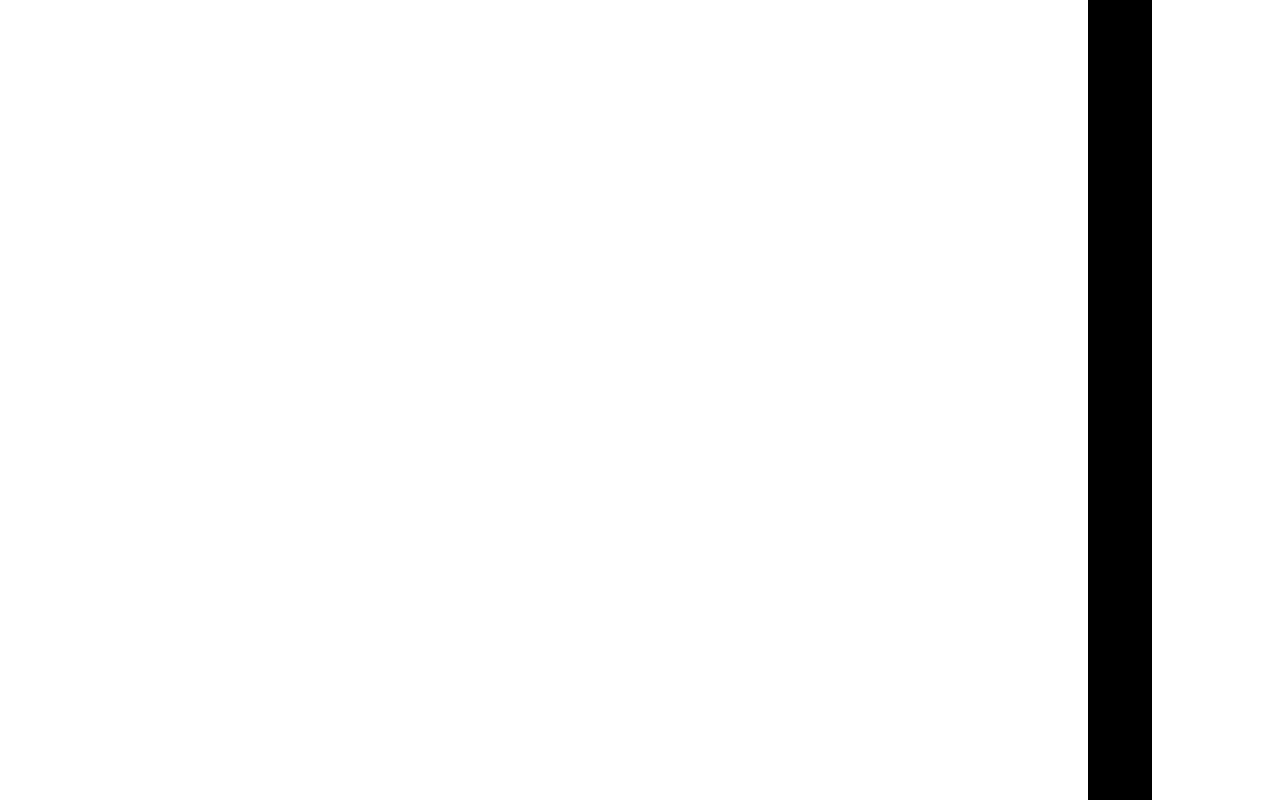
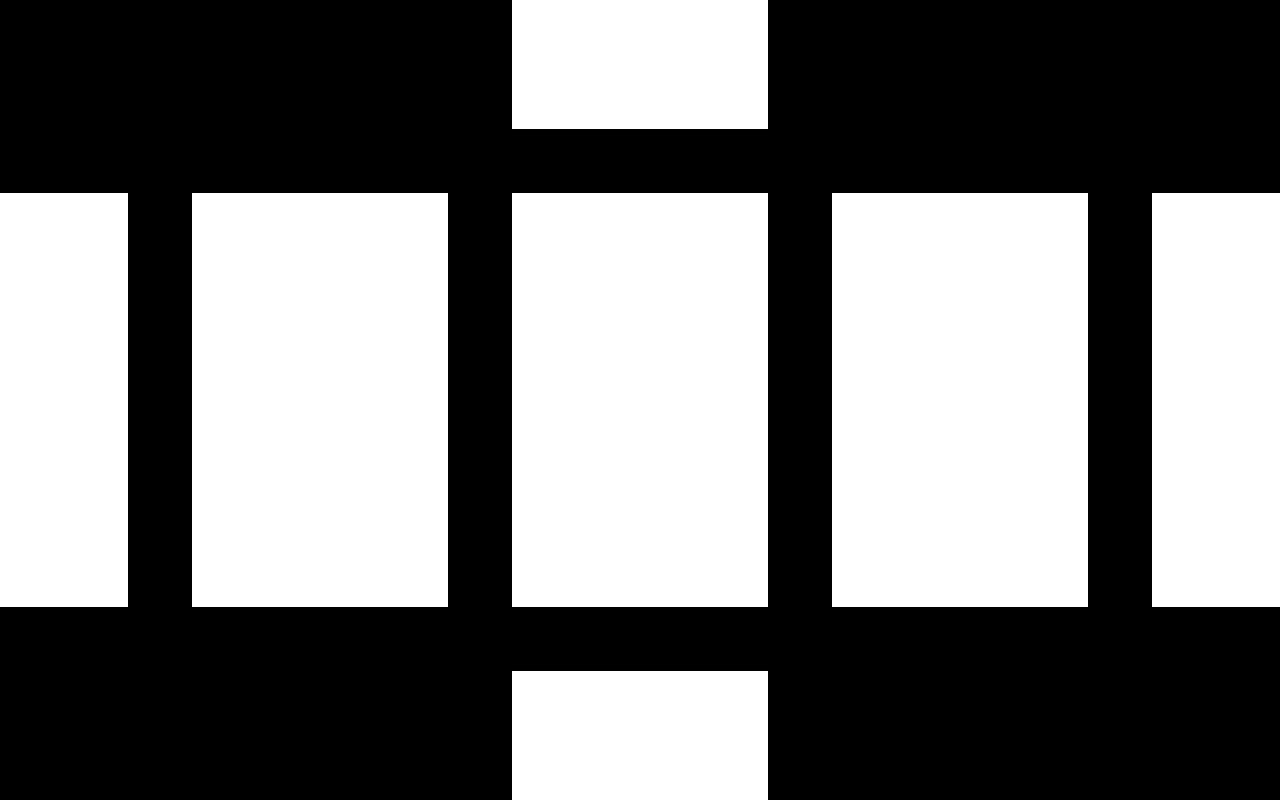
Before and after one commit to radmancer/vapor_events, a plain HTML site: page new_guide.html in a window 1280 px wide. Drawn offline with Linux system fonts and the light colour scheme.

Commit message:
Added pre and post cards for full animation.

```diff
--- a/css/new_guide.css
+++ b/css/new_guide.css
@@ -1,6 +1,6 @@
 :root {
     --card-margin:5vw;
-    --card-width:70vw;
+    --card-width:20vw;
     --golden-ratio:1.618;
     --card-height:calc(var(--card-width) * var(--golden-ratio));
 }
@@ -47,12 +47,20 @@
     margin-right:var(--card-margin);
     left:calc(((100vw - var(--card-width)) / 2) - var(--card-width) - var(--card-margin));
 }
+.preLeftCard{
+    margin-right:var(--card-margin);
+    left:calc(((100vw - var(--card-width)) / 2) - var(--card-width) - var(--card-margin) - var(--card-width) - var(--card-margin));
+}
 .horizontalMiddleCard{
     left:calc((100vw - var(--card-width)) / 2);
 }
 .rightCard{
     margin-left:var(--card-margin);
     left:calc(100vw - ((100vw - var(--card-width)) / 2));
+}
+.postRightCard{
+    margin-left:var(--card-margin);
+    left:calc((100vw - ((100vw - var(--card-width)) / 2)) + var(--card-width) + var(--card-margin));
 }
 
 /*
@@ -74,6 +82,10 @@
     flex-direction:column;
     position:relative;
 }
+.preTopCard{
+    margin-bottom:var(--card-margin);
+    top:calc(((100vh - var(--card-height)) / 2) - var(--card-height) - var(--card-margin) - var(--card-height) - var(--card-margin));
+}
 .topCard{
     margin-bottom:var(--card-margin);
     top:calc(((100vh - var(--card-height)) / 2) - var(--card-height) - var(--card-margin));
@@ -82,6 +94,10 @@
     top:calc((100vh - var(--card-height)) / 2);
     /* visibility:hidden; */
 }
+.postBottomCard{
+    margin-top:var(--card-margin);
+    top:calc(((100vh - var(--card-height)) / 2) + var(--card-height) + var(--card-height) + var(--card-margin));
+}
 .bottomCard{
     margin-top:var(--card-margin);
     top:calc(((100vh - var(--card-height)) / 2) + var(--card-height));
```
